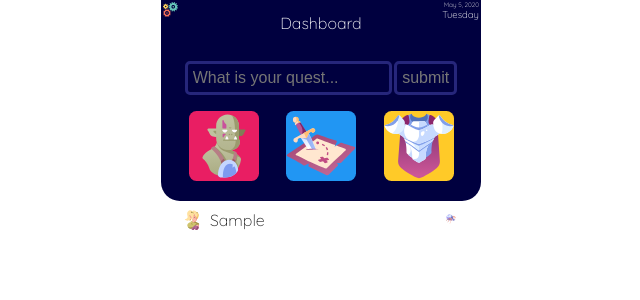
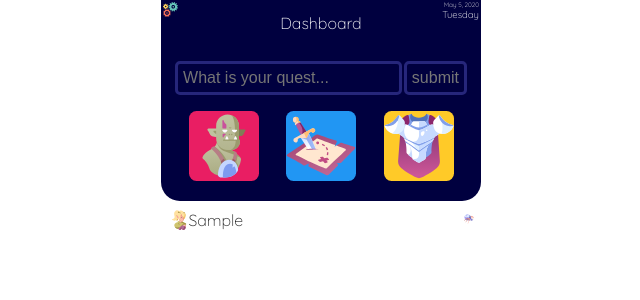
Before and after one commit to montgomeryrd/react-to-do, a React (Create React App) app: page / in a window 1280 px wide. Both pictures are taken after typing "Sample" into the empty fields and a click on the button "submit". Shown: the top 300 px of the page, without its empty margins (319-959 px from the left). Built offline with nearby package versions, Linux system fonts and the light colour scheme; a web font is replaced by a local one.

Commit message:
oh shit... styles looking good. Need to learn how to preserve state through switching components. Probably need redux now.

```diff
--- a/src/components/contentview/Tasks.js
+++ b/src/components/contentview/Tasks.js
@@ -72,7 +72,7 @@
                               <div className="creature">
                                 <img src={ this.state.list[i][0] } alt=""/>
                               </div>
-                              <p>{ this.state.list[i][1] }</p>
+                              <p id="text-in-list">{ this.state.list[i][1] }</p>
                               <div className="remove">
                                 <img src={ remove } onClick={ this.removeTask.bind(this, i) } alt=""/>
                               </div>
--- a/src/styles/index.css
+++ b/src/styles/index.css
@@ -1,4 +1,4 @@
-/* CSS RESET */
+CSS RESET
 
 /* http://meyerweb.com/eric/tools/css/reset/
    v2.0-modified | 20110126
--- a/src/styles/tasks.css
+++ b/src/styles/tasks.css
@@ -160,18 +160,22 @@
     width: 20px;
 }
 
-.results ul li p {
-    font-family: 'Quicksand', sans-serif;
-    text-align: left;
-    font-size: 1rem;
+.results p {
     margin-top: 2px;
-    padding-left: 28px;
-    width: 82%;
+    width: 265px;
+}
+
+#text-in-list {
+  font-family: 'Quicksand', sans-serif;
+  text-align: left;
+  overflow-wrap: break-word;
+  font-size: 1rem;
+  padding-left: 20px;
+  padding-right: 10px;
 }
 
 .remove img {
   width: 10px;
-  margin-right: -25px;
 }
 
 .remove {
```
